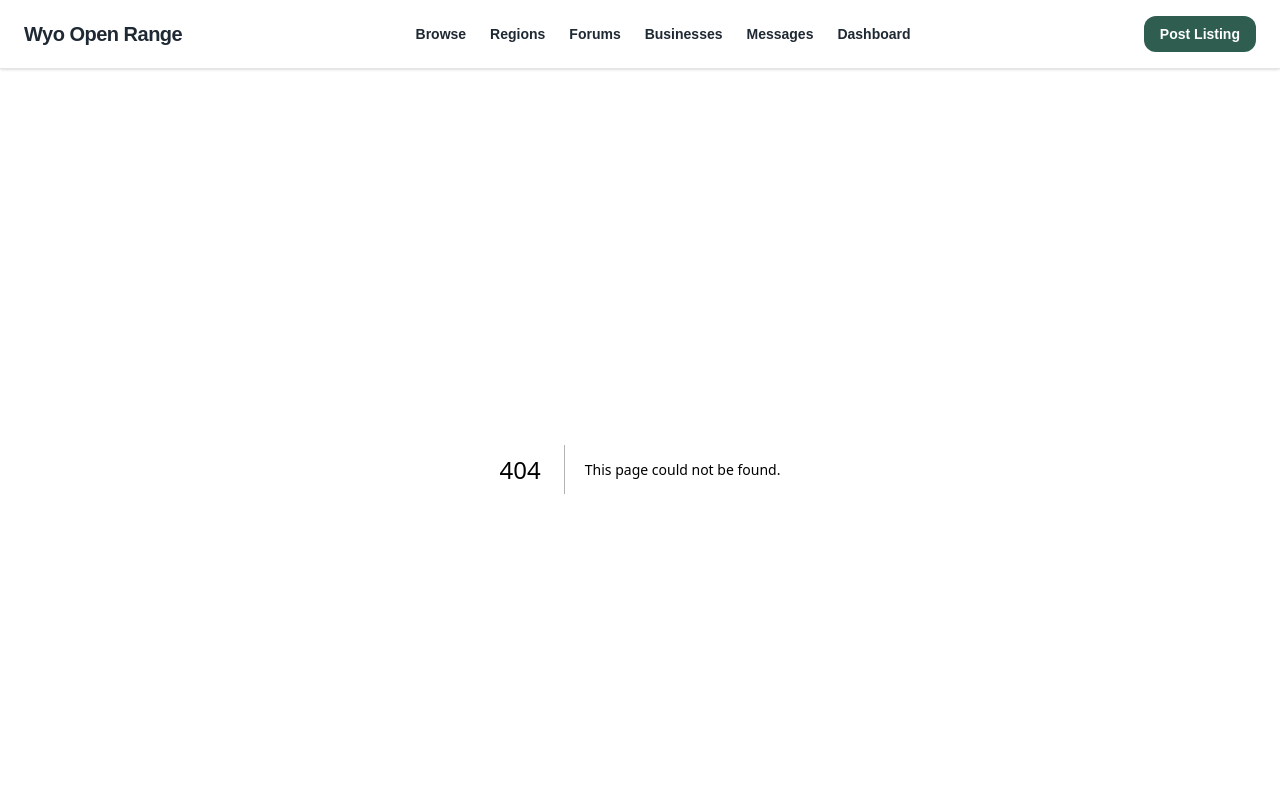
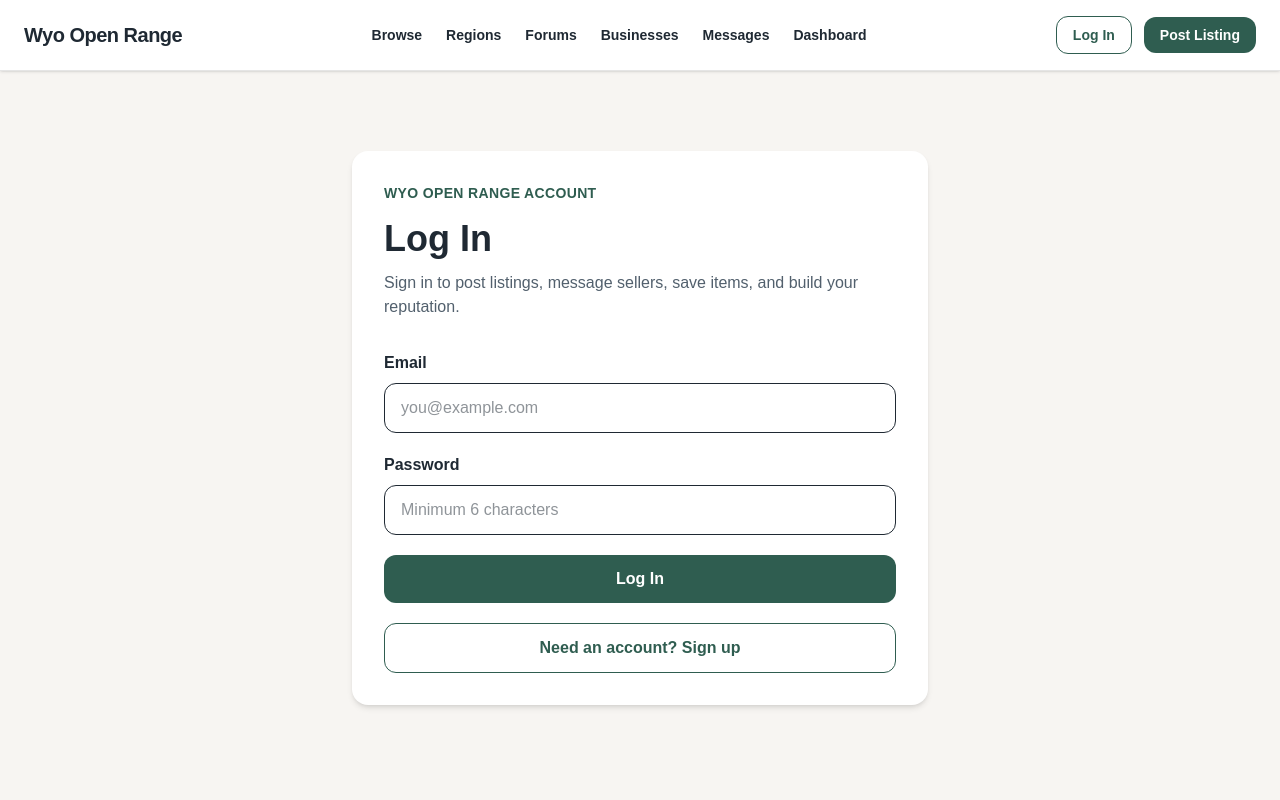
Before and after one commit to MReed606/wyo-open-range-v2, a Next.js app: page /login in a window 1280 px wide. Before the commit this address had no page. Shown: the top 800 px of the page. Built offline with nearby package versions, Linux system fonts and the light colour scheme; no server answers.

Commit message:
Add Supabase login and signup

```diff
--- /dev/null
+++ b/src/app/login/page.tsx
@@ -0,0 +1,116 @@
+"use client";
+
+import { useState } from "react";
+import { supabase } from "@/lib/supabase";
+
+export default function LoginPage() {
+  const [mode, setMode] = useState<"login" | "signup">("login");
+  const [email, setEmail] = useState("");
+  const [password, setPassword] = useState("");
+  const [status, setStatus] = useState("");
+
+  async function handleAuth() {
+    setStatus("Working...");
+
+    if (mode === "signup") {
+      const { error } = await supabase.auth.signUp({
+        email,
+        password,
+        options: {
+          data: {
+            first_name: "New",
+            last_name: "User",
+          },
+        },
+      });
+
+      if (error) {
+        setStatus(error.message);
+        return;
+      }
+
+      setStatus("Signup created. Check your email if confirmation is required.");
+      return;
+    }
+
+    const { error } = await supabase.auth.signInWithPassword({
+      email,
+      password,
+    });
+
+    if (error) {
+      setStatus(error.message);
+      return;
+    }
+
+    setStatus("Logged in successfully.");
+    window.location.href = "/dashboard";
+  }
+
+  return (
+    <main className="min-h-screen bg-[#F7F5F2] px-6 py-20">
+      <div className="mx-auto max-w-xl rounded-2xl bg-white p-8 shadow-md">
+        <p className="text-sm font-bold uppercase tracking-wide text-[#2F5D50]">
+          Wyo Open Range Account
+        </p>
+
+        <h1 className="mt-4 text-4xl font-bold text-[#1F2933]">
+          {mode === "login" ? "Log In" : "Create Account"}
+        </h1>
+
+        <p className="mt-3 text-[#52606D]">
+          Sign in to post listings, message sellers, save items, and build your reputation.
+        </p>
+
+        <div className="mt-8 grid gap-5">
+          <label className="grid gap-2">
+            <span className="font-bold text-[#1F2933]">Email</span>
+            <input
+              className="rounded-xl border px-4 py-3 text-[#1F2933]"
+              value={email}
+              onChange={(event) => setEmail(event.target.value)}
+              placeholder="you@example.com"
+              type="email"
+            />
+          </label>
+
+          <label className="grid gap-2">
+            <span className="font-bold text-[#1F2933]">Password</span>
+            <input
+              className="rounded-xl border px-4 py-3 text-[#1F2933]"
+              value={password}
+              onChange={(event) => setPassword(event.target.value)}
+              placeholder="Minimum 6 characters"
+              type="password"
+            />
+          </label>
+
+          <button
+            onClick={handleAuth}
+            className="rounded-xl bg-[#2F5D50] px-5 py-3 font-semibold text-white transition hover:bg-[#24493f]"
+          >
+            {mode === "login" ? "Log In" : "Create Account"}
+          </button>
+
+          <button
+            onClick={() => {
+              setMode(mode === "login" ? "signup" : "login");
+              setStatus("");
+            }}
+            className="rounded-xl border border-[#2F5D50] px-5 py-3 font-semibold text-[#2F5D50]"
+          >
+            {mode === "login"
+              ? "Need an account? Sign up"
+              : "Already have an account? Log in"}
+          </button>
+
+          {status && (
+            <div className="rounded-xl bg-[#F7F5F2] p-4 text-sm font-semibold text-[#1F2933]">
+              {status}
+            </div>
+          )}
+        </div>
+      </div>
+    </main>
+  );
+}
--- a/src/components/NavBar.tsx
+++ b/src/components/NavBar.tsx
@@ -1,4 +1,5 @@
 import Link from "next/link";
+import { AuthStatus } from "@/components/auth/AuthStatus";
 
 export function NavBar() {
   return (
@@ -17,6 +18,9 @@ export function NavBar() {
           <Link href="/dashboard" className="text-sm font-bold text-[#1F2933] hover:text-[#2F5D50]">Dashboard</Link>
         </div>
 
+        <div className="flex items-center gap-3">
+          <AuthStatus />
+
           <Link
             href="/post"
             className="rounded-xl bg-[#2F5D50] px-4 py-2 text-sm font-semibold text-white transition hover:bg-[#24493f]"
@@ -24,6 +28,7 @@ export function NavBar() {
             Post Listing
           </Link>
         </div>
+      </div>
     </nav>
   );
 }
--- /dev/null
+++ b/src/components/auth/AuthStatus.tsx
@@ -0,0 +1,49 @@
+"use client";
+
+import { useEffect, useState } from "react";
+import Link from "next/link";
+import { supabase } from "@/lib/supabase";
+
+export function AuthStatus() {
+  const [email, setEmail] = useState<string | null>(null);
+
+  useEffect(() => {
+    supabase.auth.getUser().then(({ data }) => {
+      setEmail(data.user?.email ?? null);
+    });
+
+    const { data: listener } = supabase.auth.onAuthStateChange((_event, session) => {
+      setEmail(session?.user?.email ?? null);
+    });
+
+    return () => {
+      listener.subscription.unsubscribe();
+    };
+  }, []);
+
+  async function signOut() {
+    await supabase.auth.signOut();
+    setEmail(null);
+    window.location.href = "/";
+  }
+
+  if (email) {
+    return (
+      <button
+        onClick={signOut}
+        className="rounded-xl border border-[#2F5D50] px-4 py-2 text-sm font-bold text-[#2F5D50]"
+      >
+        Log Out
+      </button>
+    );
+  }
+
+  return (
+    <Link
+      href="/login"
+      className="rounded-xl border border-[#2F5D50] px-4 py-2 text-sm font-bold text-[#2F5D50]"
+    >
+      Log In
+    </Link>
+  );
+}
```
Lines whose indentation alone changed are shown as unchanged.
